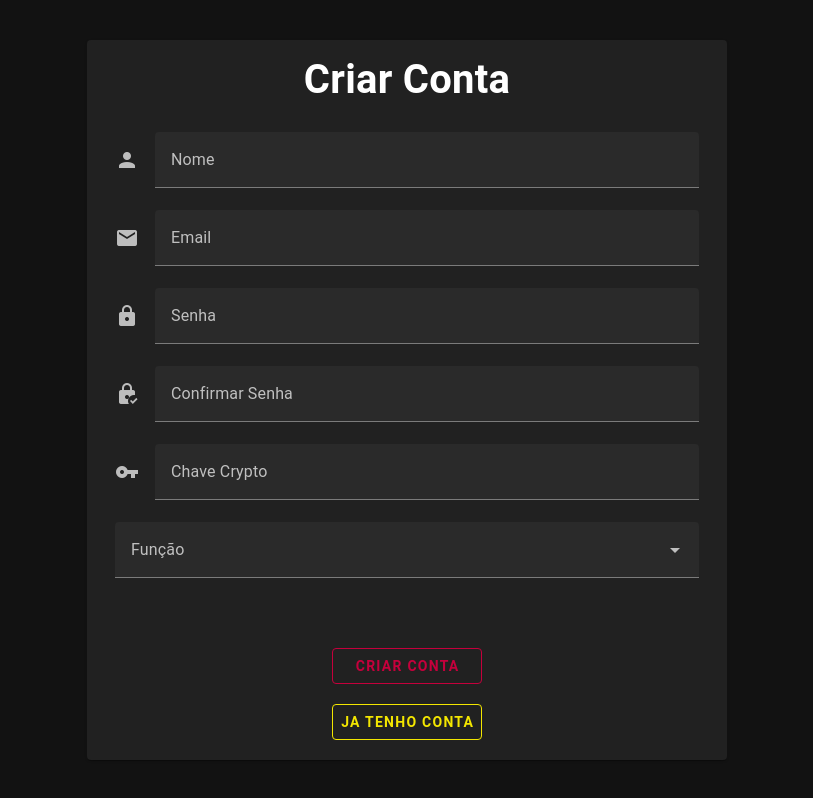
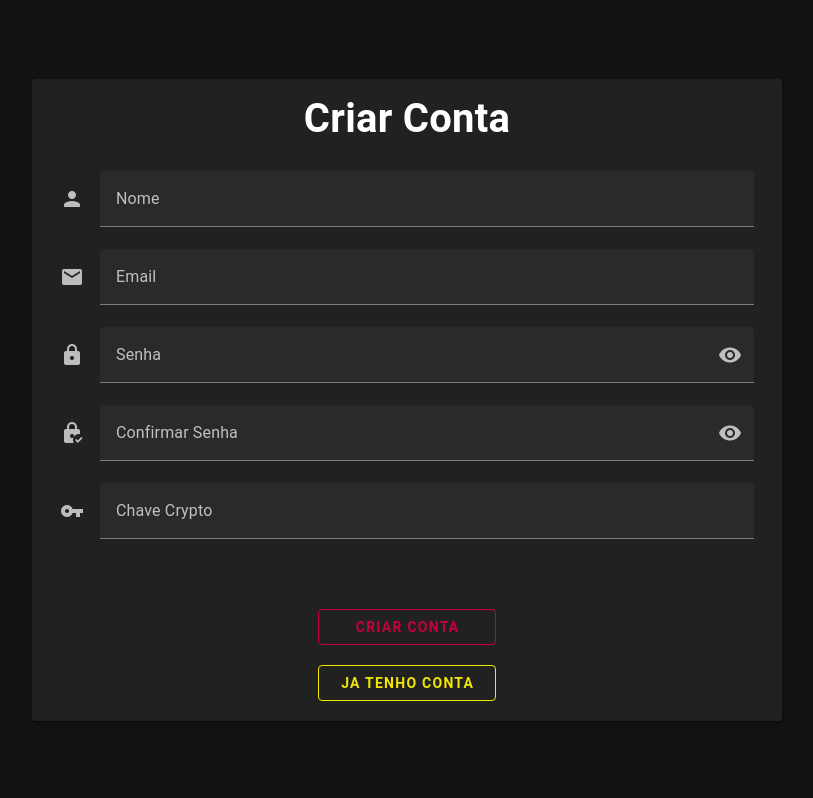
Before and after one commit to oAbelha/pyramidon, a Nuxt app: page /login in a window 1280 px wide. Shown: the whole page, without its empty margins (233-1046 px from the left). Built offline with nearby package versions, Linux system fonts and the light colour scheme.

Commit message:
refatorando login

```diff
--- a/pages/login.vue
+++ b/pages/login.vue
@@ -1,7 +1,7 @@
 <template>
   <v-app theme="dark">
       <v-row class="h-screen align-center justify-center">
-        <v-card width="50%">
+        <v-card width="750">
           <v-card-title class="text-center">
             <h1>{{ !login ? 'Criar Conta' : 'Entrar' }}</h1>
           </v-card-title>
@@ -11,16 +11,15 @@
                 <v-col>
                   <v-text-field v-model="name" label="Nome" prepend-icon="mdi-account" />
                   <v-text-field v-model="email" label="Email" prepend-icon="mdi-email" />
-                  <v-text-field v-model="password" label="Senha" prepend-icon="mdi-lock" />
-                  <v-text-field v-model="confirmPassword" label="Confirmar Senha" prepend-icon="mdi-lock-check" />
+                  <v-text-field v-model="password" label="Senha" prepend-icon="mdi-lock" :type="show1 ? 'password' : 'text'" :append-inner-icon="show1 ? 'mdi-eye-off' : 'mdi-eye'" @click:append-inner="show1 = !show1" />
+                  <v-text-field v-model="confirmPassword" label="Confirmar Senha" prepend-icon="mdi-lock-check" :type="show2 ? 'password' : 'text'" :append-inner-icon="show2 ? 'mdi-eye-off' : 'mdi-eye'" @click:append-inner="show2 = !show2" />
                   <v-text-field v-model="cryptokey" label="Chave Crypto" prepend-icon="mdi-key" />
-                  <v-autocomplete v-model="role" :items="roles" label="Função" />
                 </v-col>
               </v-window-item>
               <v-window-item value="2" class="justify-center">
                 <v-col>
                   <v-text-field v-model="email" label="Email" prepend-icon="mdi-email" />
-                  <v-text-field v-model="password" label="Senha" prepend-icon="mdi-lock" />
+                  <v-text-field v-model="password" label="Senha" prepend-icon="mdi-lock" :type="show1 ? 'password' : 'text'" :append-inner-icon="show1 ? 'mdi-eye-off' : 'mdi-eye'" @click:append-inner="show1 = !show1" />
                 </v-col>
               </v-window-item>
             </v-window>
@@ -58,6 +57,8 @@ export default {
       name: null,
       password: null,
       confirmPassword: null,
+      show1: false,
+      show2: false,
       cryptokey: null,
       role: null,
       roles: ['funcionario', 'colaborador'],
@@ -77,8 +78,6 @@ export default {
         this.loading=false
         return
       };
-
-
     },
 
     controlaLogin() {
```
